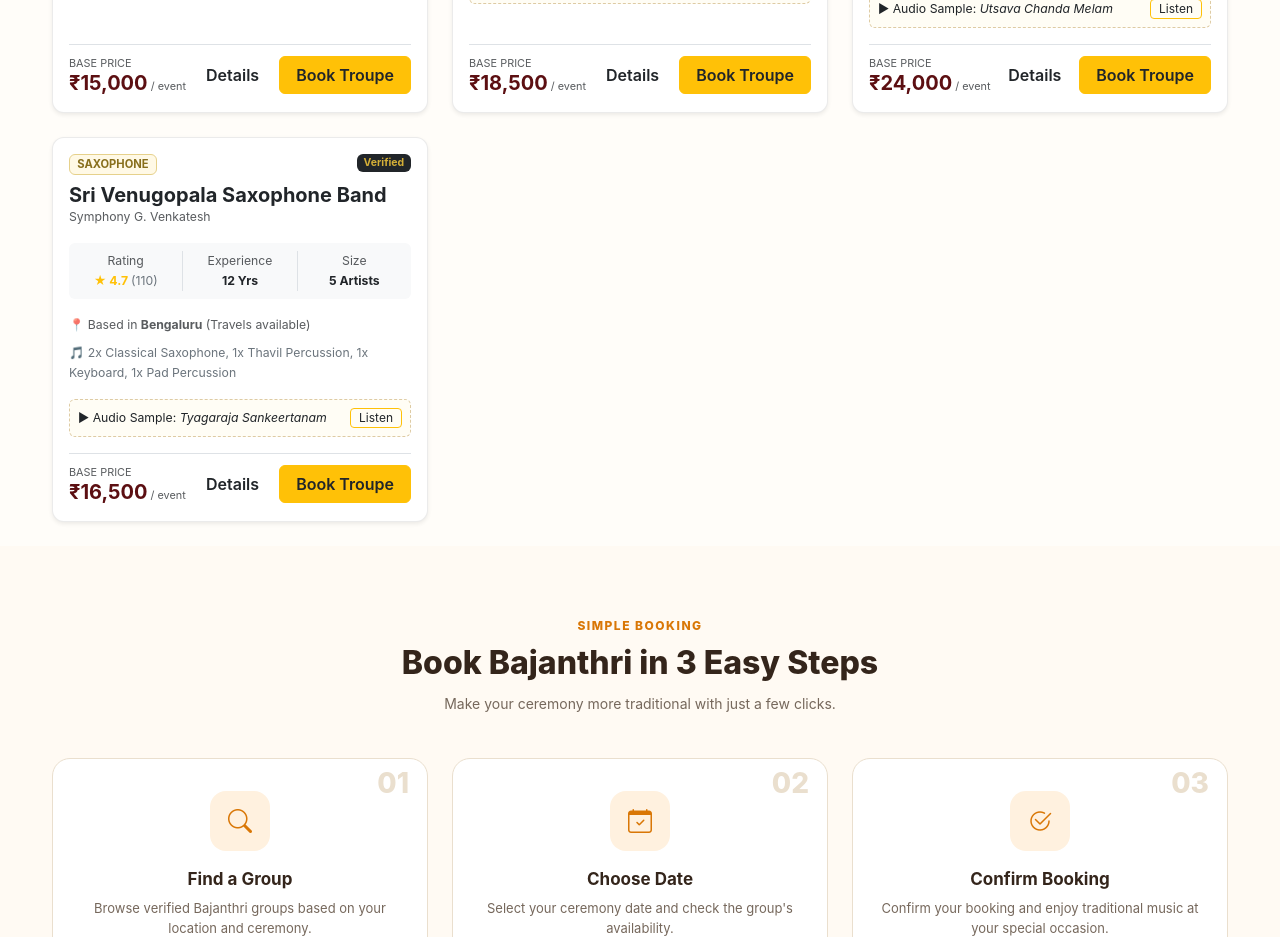
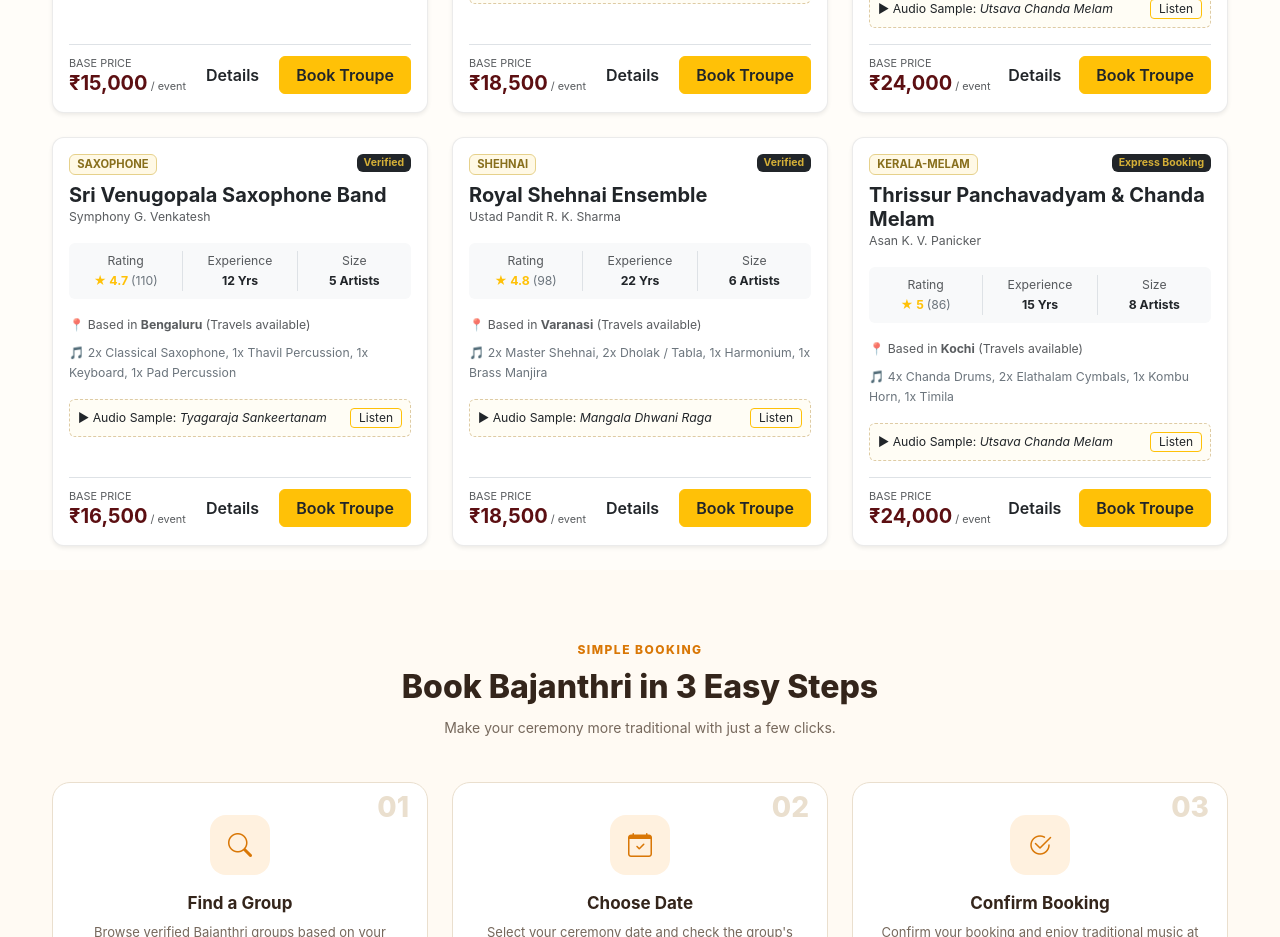
Before and after one commit to MayurDhawad/poojari4u, an Angular app: page /bajanthri in a window 1280 px wide. Shown: the part 1180-2117 px from the top of the page. Built offline with nearby package versions, Linux system fonts and the light colour scheme.

Commit message:
Updated bajantaris page

```diff
--- a/src/app/features/home/pages/bajanthri/bajanthri.component.ts
+++ b/src/app/features/home/pages/bajanthri/bajanthri.component.ts
@@ -135,7 +135,37 @@ export class BajanthriComponent implements OnInit, OnDestroy{
       audioSample: 'Tyagaraja Sankeertanam',
       basePrice: 16500,
       badge: 'Verified'
-    }
+    },
+    {
+      id: 5,
+      name: 'Royal Shehnai Ensemble',
+      maestro: 'Ustad Pandit R. K. Sharma',
+      category: 'shehnai',
+      rating: 4.8,
+      reviewsCount: 98,
+      experienceYears: 22,
+      teamSize: 6,
+      location: 'Varanasi',
+      instruments: ['2x Master Shehnai', '2x Dholak / Tabla', '1x Harmonium', '1x Brass Manjira'],
+      audioSample: 'Mangala Dhwani Raga',
+      basePrice: 18500,
+      badge: 'Verified'
+    },
+    {
+      id: 6,
+      name: 'Thrissur Panchavadyam & Chanda Melam',
+      maestro: 'Asan K. V. Panicker',
+      category: 'kerala-melam',
+      rating: 5.0,
+      reviewsCount: 86,
+      experienceYears: 15,
+      teamSize: 8,
+      location: 'Kochi',
+      instruments: ['4x Chanda Drums', '2x Elathalam Cymbals', '1x Kombu Horn', '1x Timila'],
+      audioSample: 'Utsava Chanda Melam',
+      basePrice: 24000,
+      badge: 'Express Booking'
+    },
   ];
 
   setTab(tabCategory: string): void {
```
Also changed, not shown: 1 other file (tests, documents, lock files or other folders).
